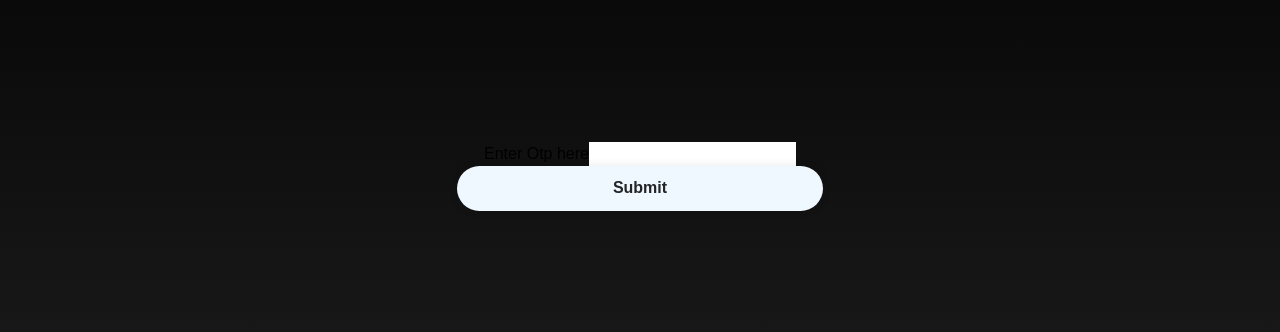
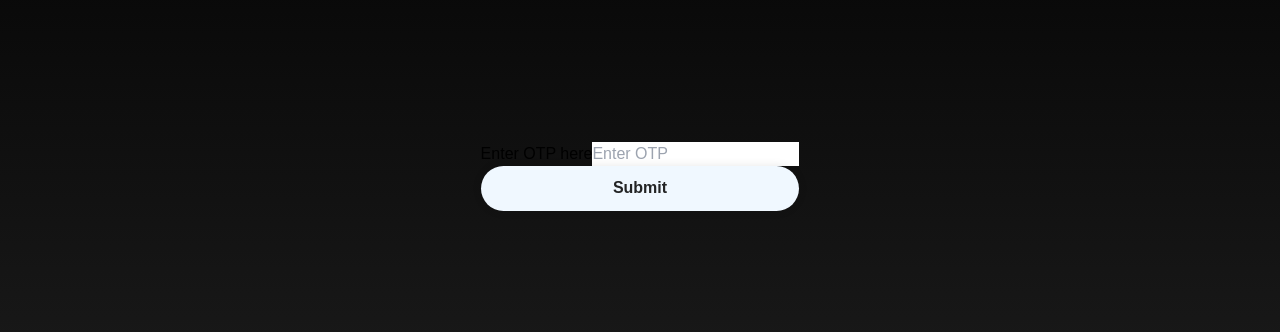
Before and after one commit to decalcomania22/Poseidon, a React (Vite) app in the folder frontend/: page /changepassword in a window 1280 px wide. Shown: the part 224-556 px from the top of the page. Built offline with nearby package versions, Linux system fonts and the light colour scheme.

Commit message:
minor change1

```diff
--- a/frontend/src/App.jsx
+++ b/frontend/src/App.jsx
@@ -1,7 +1,7 @@
 import { useState,useEffect } from 'react'
 import './App.css'
 import { BrowserRouter as Router, Route, Routes, Link } from 'react-router-dom';
-import Login from './login'
+import Login from './Login'
 import Otp from './Otp';
 import Home from './Home';
 import Changepass from './Changepass';
--- a/frontend/src/Changepass.jsx
+++ b/frontend/src/Changepass.jsx
@@ -33,13 +33,35 @@ function Changepass(){
         }
     }
     return(
-        <>
-        <form onSubmit={submitotp}>
-        <label htmlFor="tempotp">Enter Otp here</label>
-            <input name="tempotp" id="tempotp" type="password" onChange={handleinput} value={ip} ></input>
-        <button type="submit">Submit</button>
-        </form>
-        </>
+
+<>
+  <form onSubmit={submitotp} className="bg-gray-200 p-6 rounded-lg shadow-md max-w-sm mx-auto">
+    <div className="mb-4">
+      <label htmlFor="tempotp" className="block text-gray-800 font-medium mb-2">
+        Enter OTP here
+      </label>
+      <input
+        name="tempotp"
+        id="tempotp"
+        type="password"
+        onChange={handleinput}
+        value={ip}
+        className="w-full p-3 border border-gray-300 rounded-lg bg-white text-gray-800 placeholder-gray-500 focus:outline-none focus:ring-2 focus:ring-gray-600"
+        placeholder="Enter OTP"
+      />
+    </div>
+    <button
+      type="submit"
+      className="w-full bg-gray-800 text-white font-medium py-2 px-4 rounded-lg hover:bg-gray-700 focus:outline-none focus:ring-2 focus:ring-gray-600"
+    >
+      Submit
+    </button>
+  </form>
+</>
+
+
+
+
     )
 }
 export default Changepass;
--- a/frontend/src/Login.css
+++ b/frontend/src/Login.css
@@ -1,3 +1,5 @@
+
+
 .wrapper {
     position: relative;
     width: 420px;
@@ -12,6 +14,13 @@
     align-items: center;
     transition: height 0.2s ease;
     overflow: hidden;
+
+    background: linear-gradient(to bottom, #000000, #222222, #000000);
+    min-height: 80vh;
+
+
+
+
   }
   .wrapper.active {
     height: 520px;
--- a/frontend/src/Login.jsx
+++ b/frontend/src/Login.jsx
@@ -101,7 +101,7 @@ function Login() {
               <a href="#">Forgot Password?</a>
             </div>
             <button type="submit">Login</button>
-            <div>
+            <div className="mt-5">
           <button onClick={hanelegooglelogin}>Login With google</button>
         </div>
             <div className="register-link">
@@ -154,7 +154,7 @@ function Login() {
               </label>
             </div>
             <button type="submit">Register</button>
-            <div>
+            <div className="mt-3">
           <button onClick={handlegooglesignup}>signup With google</button>
         </div>
             <div className="register-link">
--- a/frontend/src/Otp.jsx
+++ b/frontend/src/Otp.jsx
@@ -19,12 +19,30 @@ function Otp(){
     }
     return(
         <>
-        <form onSubmit={submitotp}>
-        <label htmlFor="tempotp">Enter Otp here</label>
-            <input name="tempotp" id="tempotp" type="password" onChange={handleinput} value={ip} ></input>
-        <button type="submit">Submit</button>
-        </form>
-        </>
+  <form onSubmit={submitotp} className="bg-gray-200 p-6 rounded-lg shadow-md max-w-sm mx-auto">
+    <div className="mb-4">
+      <label htmlFor="tempotp" className="block text-gray-800 font-medium mb-2">
+        Enter OTP here
+      </label>
+      <input
+        name="tempotp"
+        id="tempotp"
+        type="password"
+        onChange={handleinput}
+        value={ip}
+        className="w-full p-3 border border-gray-300 rounded-lg bg-white text-gray-800 placeholder-gray-500 focus:outline-none focus:ring-2 focus:ring-gray-600"
+        placeholder="Enter OTP"
+      />
+    </div>
+    <button
+      type="submit"
+      className="w-full bg-gray-800 text-white font-medium py-2 px-4 rounded-lg hover:bg-gray-700 focus:outline-none focus:ring-2 focus:ring-gray-600"
+    >
+      Submit
+    </button>
+  </form>
+</>
+
     )
 }
 export default Otp;
--- a/frontend/src/index.css
+++ b/frontend/src/index.css
@@ -1,6 +1,8 @@
 @tailwind base;
 @tailwind components;
 @tailwind utilities;
+
+
 
 body {
   background: linear-gradient(to bottom, #000000, #222222);
```
